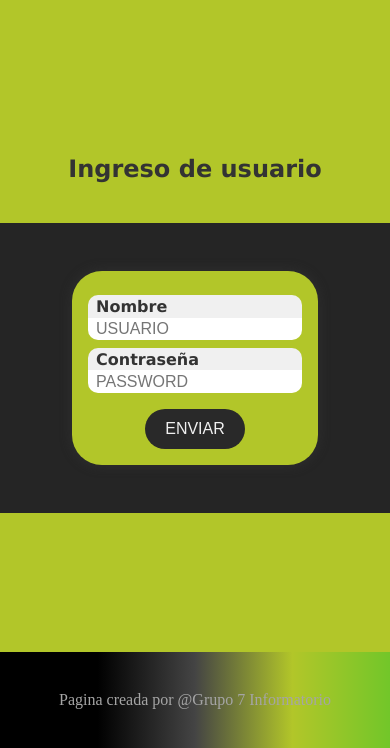
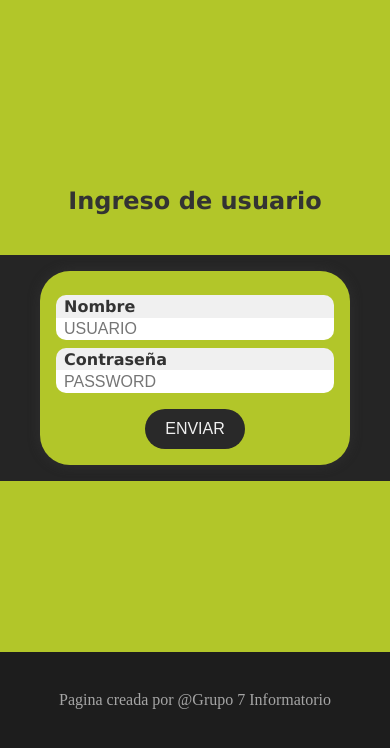
Before and after one commit to pascualSilvestri/asociacion_juntos_en_accion, a Django app: page /login/ in a window 390 px wide. Shown: the part 96-844 px from the top of the page. Run offline with Django 3.2, Linux system fonts and the light colour scheme.

Commit message:
modificacion de algo

```diff
--- a/blog/static/css/footer/footer.css
+++ b/blog/static/css/footer/footer.css
@@ -1,8 +1,8 @@
 footer{
     width: 100%;
     height: 6rem;
-    background: linear-gradient(90deg, #000 25%,#444 50%,#b2c629 75%,#72c629 100%);
-    /* background-color: var(--fondo-main); */
+    /* background: linear-gradient(90deg, #000 25%,#444 50%,#b2c629 75%,#72c629 100%); */
+    background-color: var(--fondo-header);
     display: flex;
     justify-content: center;
     align-items: center;
--- a/blog/static/css/forms/forms.css
+++ b/blog/static/css/forms/forms.css
@@ -181,11 +181,15 @@
         font-size: 1.5rem;
         margin-bottom: 1.5rem;
     }
+
+    .container{
+        padding:1rem 0;
+    }
     .img-forms{
         display: none;
     }
 
-    .form-registrar{
+    .form-login{
         width: 100%;
         height: auto;
     }
--- a/blog/static/css/main/main.css
+++ b/blog/static/css/main/main.css
@@ -59,6 +59,7 @@ main{
 
     .card_info{
         height: auto;
+        width: 100%;
     }
     .card_info h2{
         font-size: 1.5rem;
--- a/blog/templates/usuarios/login.html
+++ b/blog/templates/usuarios/login.html
@@ -3,10 +3,9 @@
 <main class="main-login" role="main">
   <h3 class="mb-4">Ingreso de usuario</h3>
   <div class="container">
-    <div class="container">
-        <div class="img-forms div-img-left">
-          <img src="{% static 'img/logoPrincipal.png'%}" alt="logo" />
-        </div>
+    <div class="img-forms div-img-left">
+      <img src="{% static 'img/logoPrincipal.png'%}" alt="logo" />
+    </div>
     <form class="form-registrar form-login" method="POST">
       {%csrf_token%} {{form.errors}}
       <div class="contenedor_input">
@@ -25,8 +24,8 @@
       <input type="submit" class="btn-registrar" name="" value="ENVIAR" />
     </form>
     <div class="img-forms">
-        <img src="{% static 'img/logoEscuela.png'%}" alt="logo" />
-      </div>
+      <img src="{% static 'img/logoEscuela.png'%}" alt="logo" />
+    </div>
   </div>
 </main>
 {% endblock %}
```
Also changed, not shown: blog/blog/db.sqlite3.
